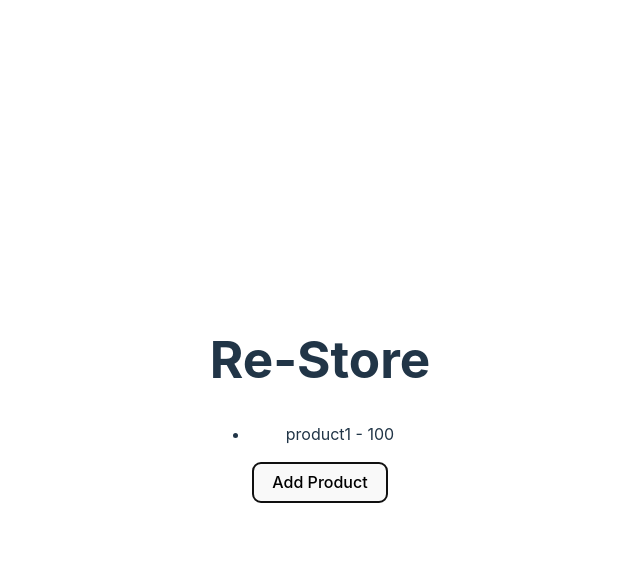
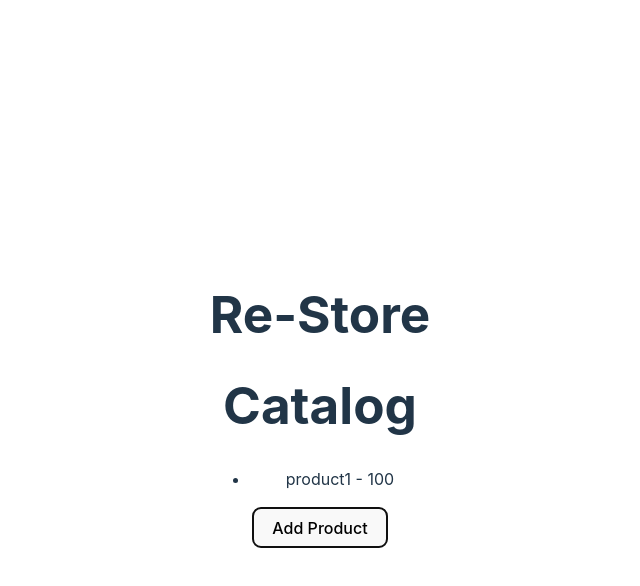
Before and after one commit to musyokaeric/ASP.NET-Core-React, a React (Vite) app in the folder restore.client/: page / in a window 1280 px wide. Both pictures are taken after a click on the button "Add Product". Shown: the top 586 px of the page, without its empty margins (320-960 px from the left). Built offline with nearby package versions, Linux system fonts and the light colour scheme; no server answers.

Commit message:
Adding Catalog components

```diff
--- a/restore.client/src/app/layout/App.tsx
+++ b/restore.client/src/app/layout/App.tsx
@@ -1,6 +1,7 @@
 import { useState, useEffect } from 'react'
 import '../../App.css'
 import { Product } from '../models/product'
+import Catalog from "../../features/catalog/Catalog";
 
 function App() {
     const [products, setProducts] = useState<Product[]>([]);
@@ -26,12 +27,7 @@
     return (
         <>
             <h1>Re-Store</h1>
-            <ul>
-                {products.map((product) => (
-                    <li key={product.id}>{product.name} - {product.price}</li>
-                ))}
-            </ul>
-            <button onClick={addProduct}>Add Product</button>
+            <Catalog products={products} addProduct={addProduct} />
         </>
     )
 }
--- /dev/null
+++ b/restore.client/src/features/catalog/Catalog.tsx
@@ -0,0 +1,20 @@
+import { Product } from "../../app/models/product";
+
+interface Props {
+    products: Product[];
+    addProduct: () => void;
+}
+
+export default function Catalog({ products, addProduct }: Props) {
+    return (
+        <>
+            <h1>Catalog</h1>
+            <ul>
+                {products.map((product) => (
+                    <li key={product.id}>{product.name} - {product.price}</li>
+                ))}
+            </ul>
+            <button onClick={addProduct}>Add Product</button>
+        </>
+    );
+}
```
Also changed, not shown: 1 other file (tests, documents, lock files or other folders).
